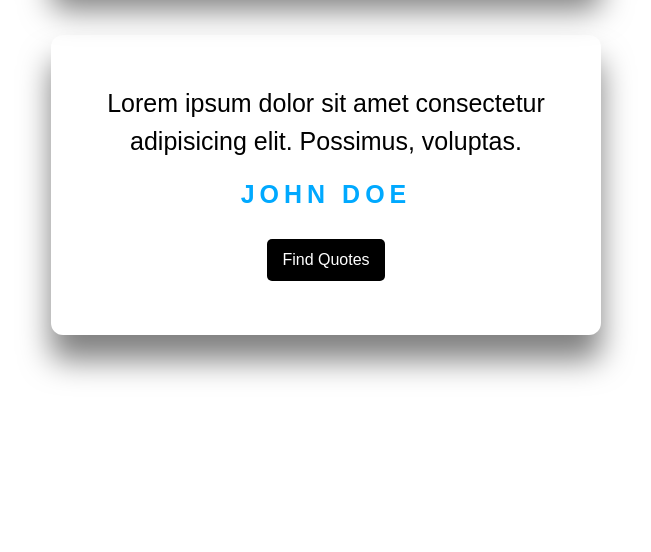
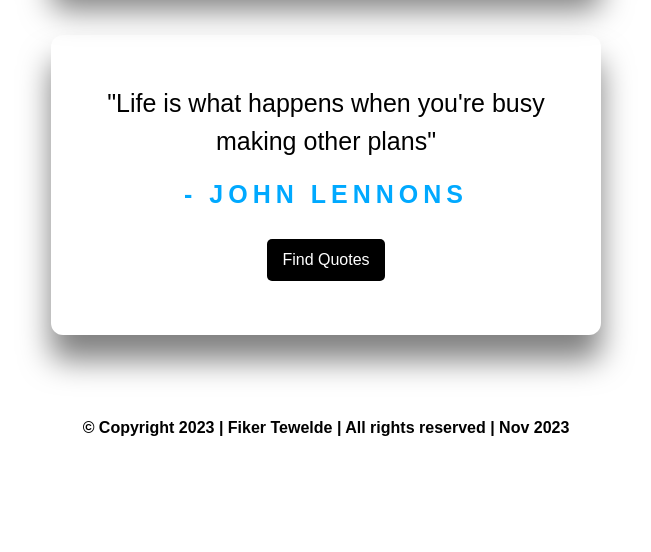
Before and after one commit to fikertt09/QoD, a plain HTML site: page index.html in a window 1280 px wide. Shown: the part 248-800 px from the top of the page, without its empty margins (314-965 px from the left). Drawn offline with Linux system fonts and the light colour scheme.

Commit message:
Update index.html

```diff
--- a/index.html
+++ b/index.html
@@ -10,22 +10,33 @@
 <body>
     <div class="container">
        <div class="header">
-        <h2>Quote of the Day</h2>
+        <h2>Quote of the day</h2>
        </div>
+
+
        <div class="main-content">
         <div class="text-area">
             <span class="quote">
-                Lorem ipsum dolor sit amet consectetur adipisicing elit. Possimus, voluptas.
+                "Life is what happens when you're busy making other plans"
             </span>
         </div>
-        <div class="writer">John Doe</div>
+        <div class="writer">- John Lennons</div>
         <div class="button-area">
             <div class="btn">
                 <button id="Qbtn">Find Quotes</button>
             </div>
         </div>
+
        </div>
-</div>
+       <br>
+       <br>
+       <br>
+       <div class="footer">
+        <p>&copy; Copyright 2023 | Fiker Tewelde | All rights reserved | Nov 2023           </p>
+    </div>
+
+
+    </div>
 </body>
 <script src="script.js"></script>
 
```
